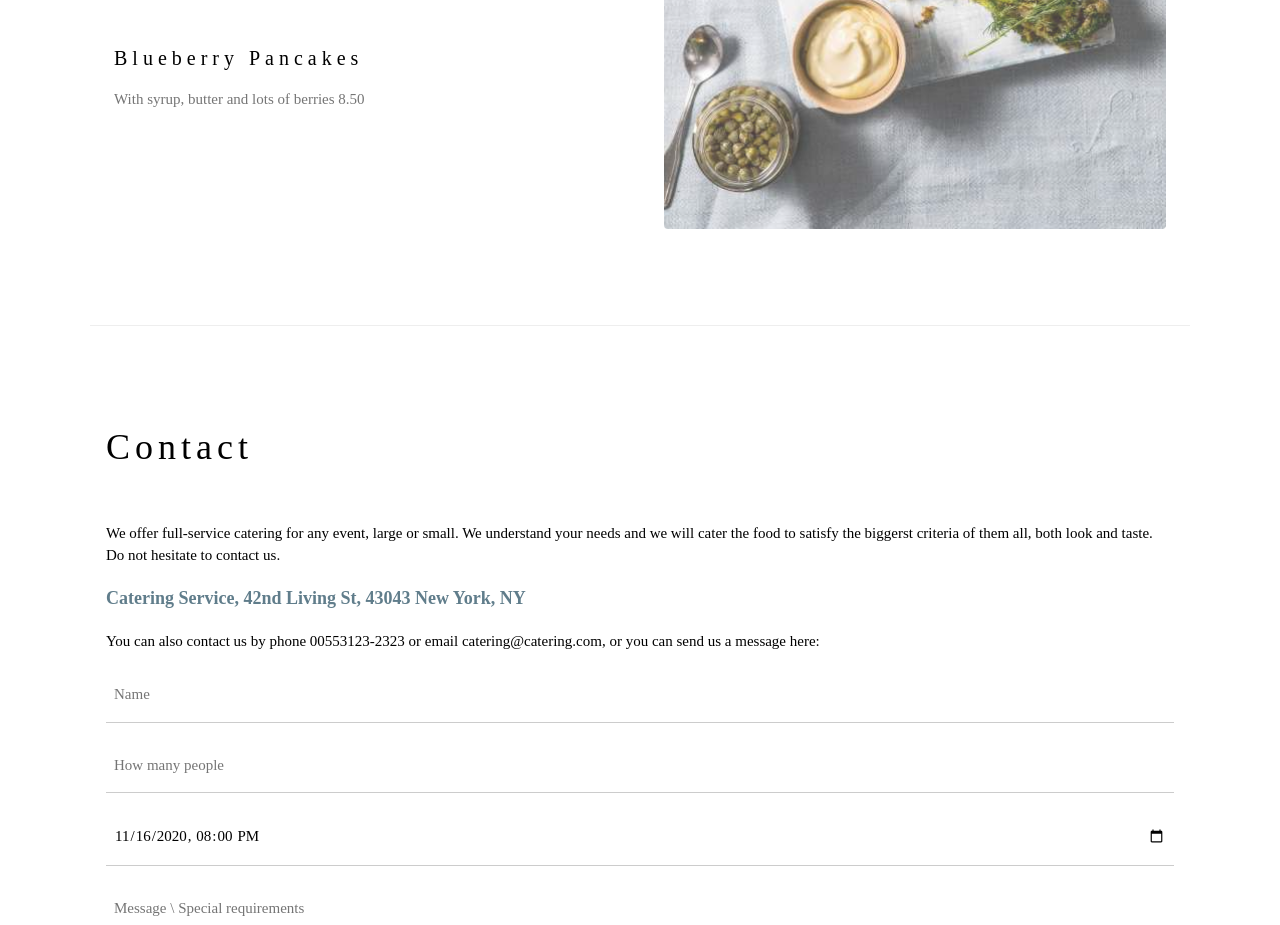
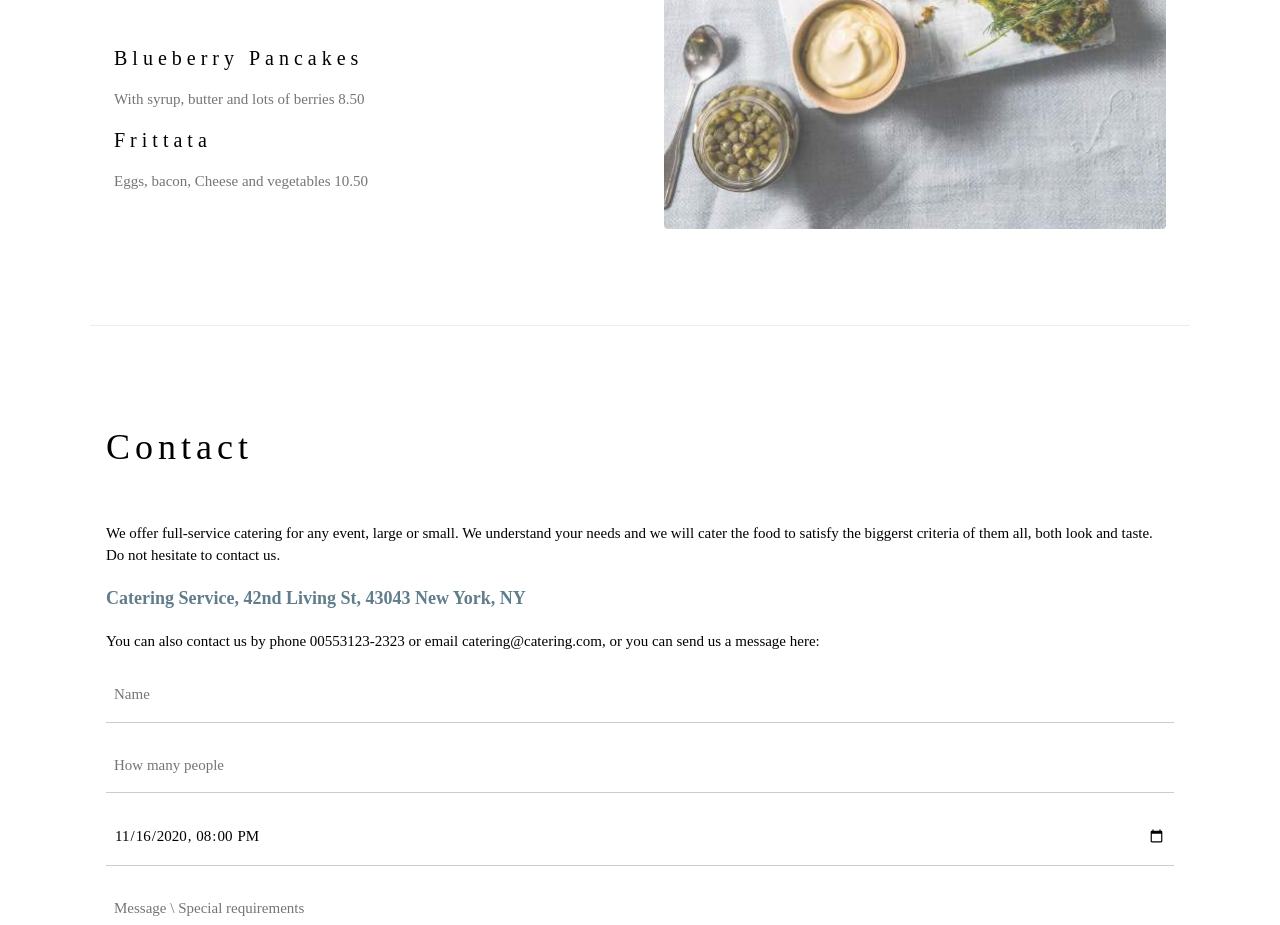
Before and after one commit to AntonioHenriqueLeitaoBarros/mywebsite, a plain HTML site: page index.html in a window 1280 px wide. Shown: the part 2060-2985 px from the top of the page. Drawn offline with nearby package versions, Linux system fonts and the light colour scheme.

Commit message:
Novo item adcionado ao menu

```diff
--- a/index.html
+++ b/index.html
@@ -74,6 +74,9 @@ h1, h2, h3, h4, h5, h6 {
 
       <h4>Blueberry Pancakes</h4>
       <p class="w3-text-grey">With syrup, butter and lots of berries 8.50</p>
+
+      <h4>Frittata</h4>
+      <p class="w3-text-grey">Eggs, bacon, Cheese and vegetables 10.50</p>
     </div>
 
     <div class="w3-col l6 w3-padding-large">
```
